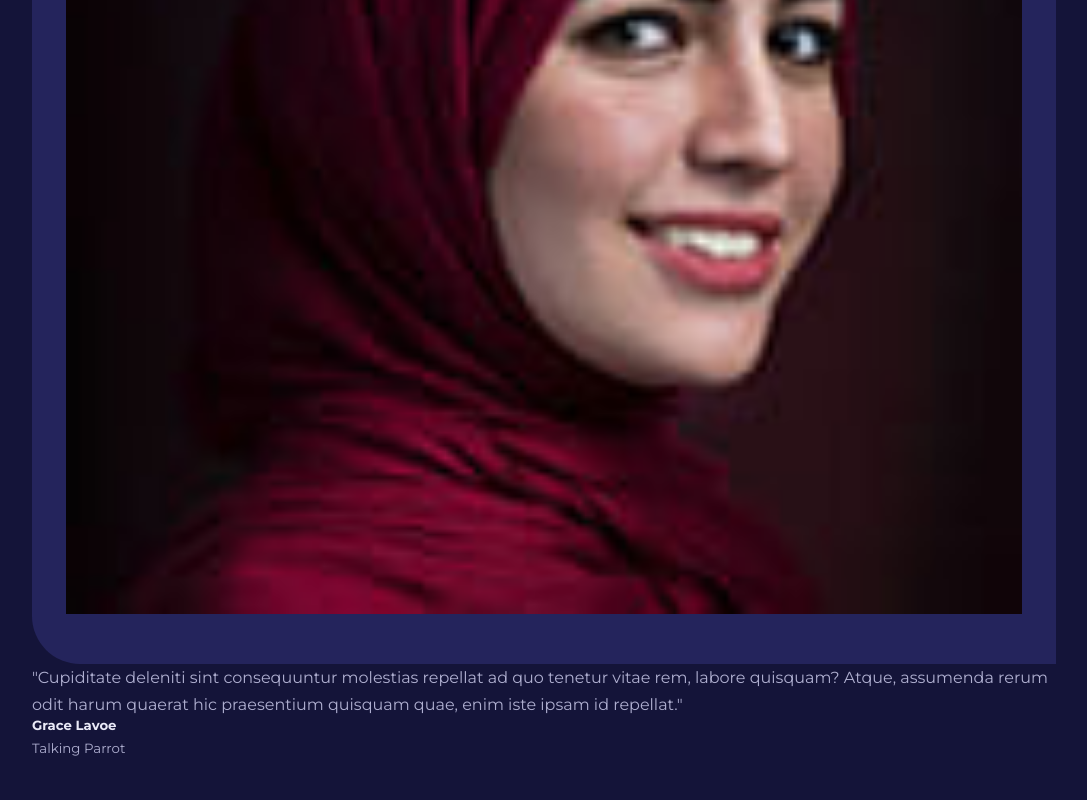
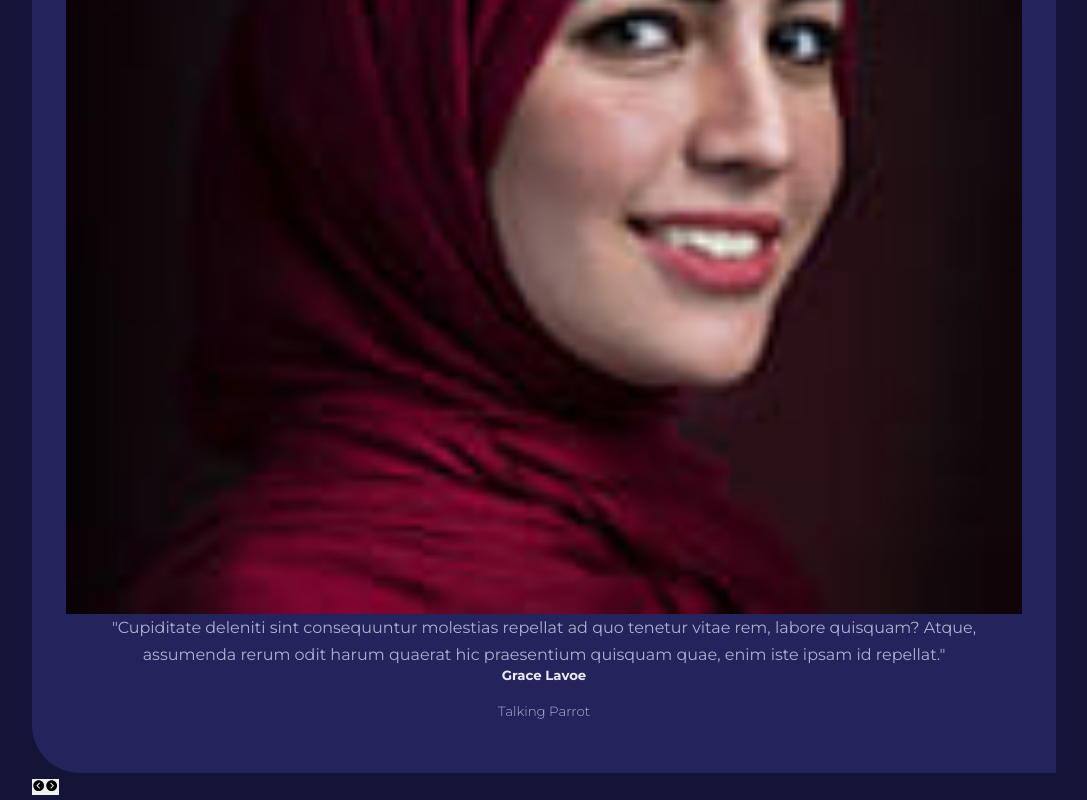
Before and after one commit to Eddysam2000/XP-Fitness, a React (Create React App) app: page / in a window 1280 px wide. Shown: the part 3463-4263 px from the top of the page, without its empty margins (96-1183 px from the left). Before the commit the page ends 4225 px from the top, so only its background shows below. Built offline with nearby package versions, Linux system fonts and the light colour scheme.

Commit message:
testimonial added

```diff
--- a/src/components/Testimonials.jsx
+++ b/src/components/Testimonials.jsx
@@ -18,10 +18,14 @@ const Testimonials = () => {
                 <div className="testimonial_avatar">
                     <img src={avatar} alt={name} />
                 </div>
+                <p className="testiminial_quote">{`"${quote}"`}</p>
+                <h5>{name}</h5>
+                <small className="testimonial_title">{job}</small>
             </Card>
-            <p className="testiminial_quote">{`"${quote}"`}</p>
-            <h5>{name}</h5>
-            <small className="testimonial_title">{job}</small>
+            <div className="testimonials_btn-container">
+                <button className="testimonials_btn"><IoIosArrowDropleftCircle/></button>
+                <button className="testimonials_btn"><IoIosArrowDroprightCircle/></button>
+            </div>
         </div>
     </section>
   )
```
